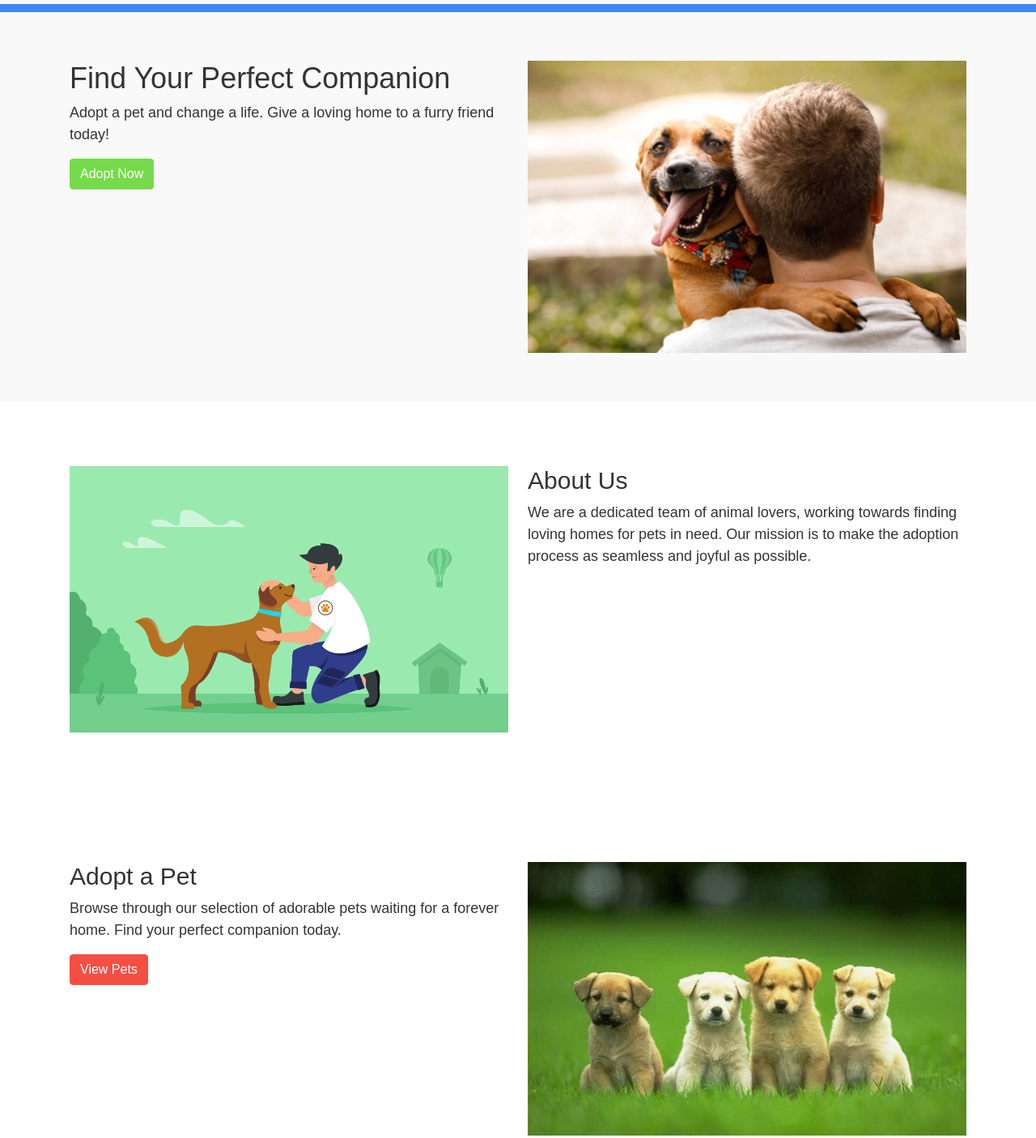
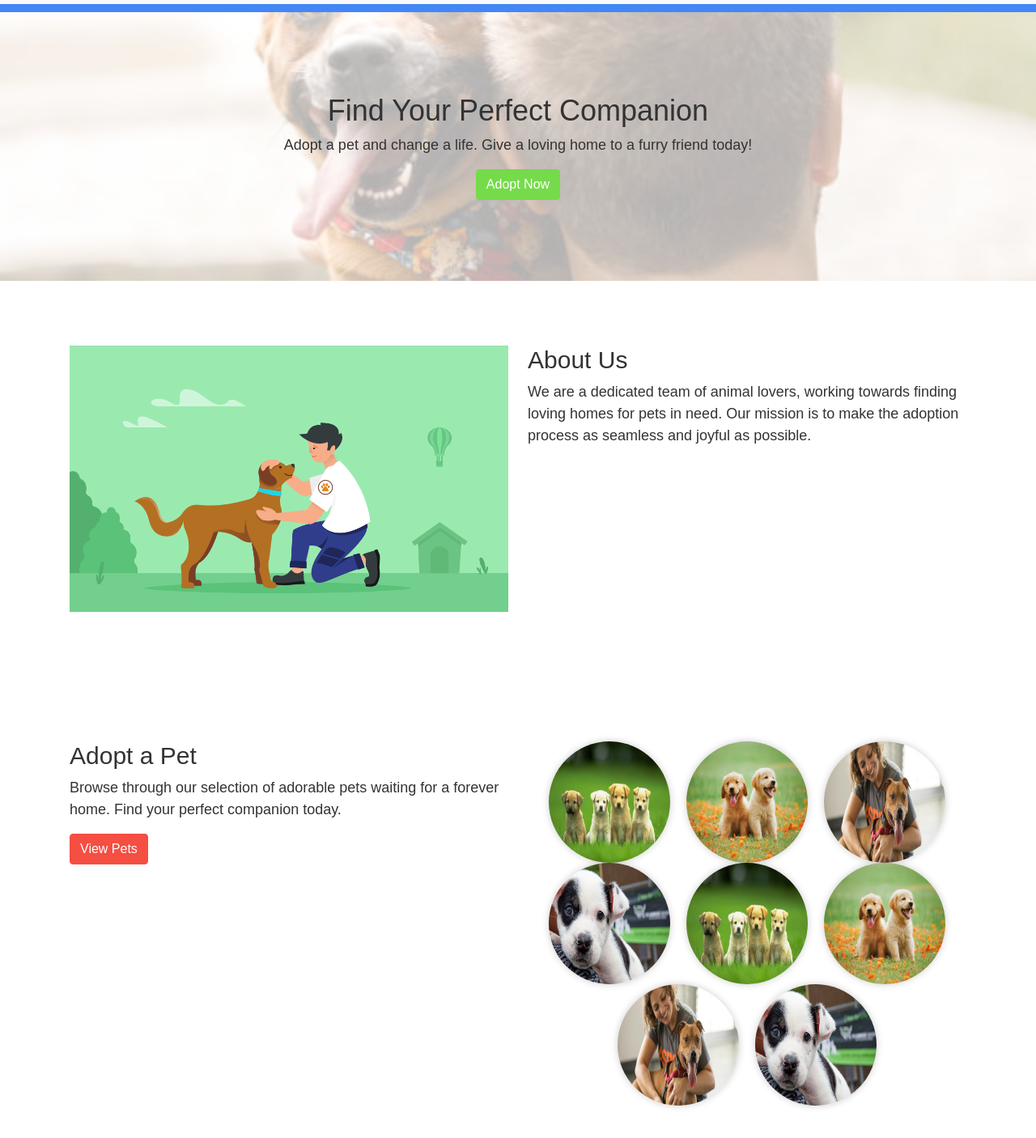
Before and after one commit to Rj1221/CODSOFT, a plain HTML site: page LandingPage/index.html in a window 1280 px wide. Shown: the part 67-1473 px from the top of the page at 81% size. Drawn offline with nearby package versions, Linux system fonts and the light colour scheme.

Commit message:
Changes in Adopt Section

```diff
--- a/LandingPage/index.html
+++ b/LandingPage/index.html
@@ -38,15 +38,13 @@
     <main>
         <!-- Hero Section -->
         <section class="hero">
-            <div class="container">
+            <div class="hero-overlay"></div>
+            <div class="container hero-content">
                 <div class="row">
-                    <div class="col-lg-6">
+                    <div class="col-lg-12">
                         <h1>Find Your Perfect Companion</h1>
                         <p>Adopt a pet and change a life. Give a loving home to a furry friend today!</p>
                         <a href="#adopt" class="btn btn-primary">Adopt Now</a>
-                    </div>
-                    <div class="col-lg-6">
-                        <img src="./assets/img1.jpg" alt="Pet Adoption" class="img-fluid">
                     </div>
                 </div>
             </div>
@@ -75,12 +73,20 @@
                     <div class="col-lg-6">
                         <h2>Adopt a Pet</h2>
                         <p>Browse through our selection of adorable pets waiting for a forever home. Find your perfect
-                            companion
-                            today.</p>
+                            companion today.</p>
                         <a href="#" class="btn btn-secondary">View Pets</a>
                     </div>
                     <div class="col-lg-6">
-                        <img src="./assets/img3.jpg" alt="Adopt Pets" class="img-fluid">
+                        <div class="pet-images">
+                            <img src="./assets/img3.jpg" alt="Pet 1" class="img-fluid pet-image">
+                            <img src="./assets/img4.jpg" alt="Pet 2" class="img-fluid pet-image">
+                            <img src="./assets/img5.jpg" alt="Pet 3" class="img-fluid pet-image">
+                            <img src="./assets/img6.jpg" alt="Pet 3" class="img-fluid pet-image">
+                            <img src="./assets/img3.jpg" alt="Pet 1" class="img-fluid pet-image">
+                            <img src="./assets/img4.jpg" alt="Pet 2" class="img-fluid pet-image">
+                            <img src="./assets/img5.jpg" alt="Pet 3" class="img-fluid pet-image">
+                            <img src="./assets/img6.jpg" alt="Pet 3" class="img-fluid pet-image">
+                        </div>
                     </div>
                 </div>
             </div>
--- a/LandingPage/style.css
+++ b/LandingPage/style.css
@@ -17,8 +17,25 @@ header {
 }
 
 .hero {
-  background-color: #f9f9f9;
-  padding: 60px 0;
+  position: relative;
+  background: url("./assets/img1.jpg") no-repeat center center;
+  background-size: cover;
+  padding: 100px 0;
+  text-align: center;
+}
+
+.hero-overlay {
+  position: absolute;
+  top: 0;
+  left: 0;
+  width: 100%;
+  height: 100%;
+  background-color: rgba(255, 255, 255, 0.7);
+}
+
+.hero-content {
+  position: relative;
+  z-index: 1;
 }
 
 .hero h1 {
@@ -65,7 +82,6 @@ footer {
   color: #fff;
 }
 
-/* Add your animations here (example) */
 .hero img,
 .about img,
 .adopt img,
@@ -79,3 +95,27 @@ footer {
 .contact form:hover {
   transform: scale(1.1);
 }
+
+.adopt .pet-images {
+  display: flex;
+  flex-wrap: wrap;
+  justify-content: space-around;
+}
+
+.adopt .pet-image {
+  width: 150px;
+  height: 150px;
+  border-radius: 50%;
+  box-shadow: 0 0 10px rgba(0, 0, 0, 0.2);
+  margin: 10px;
+}
+
+@media (min-width: 768px) {
+  .adopt .pet-images {
+    justify-content: center;
+  }
+
+  .adopt .pet-image {
+    margin: 0 10px;
+  }
+}
```
Also changed, not shown: LandingPage/assets/img4.jpg (added), LandingPage/assets/img5.jpg (added), LandingPage/assets/img6.jpg (added).
